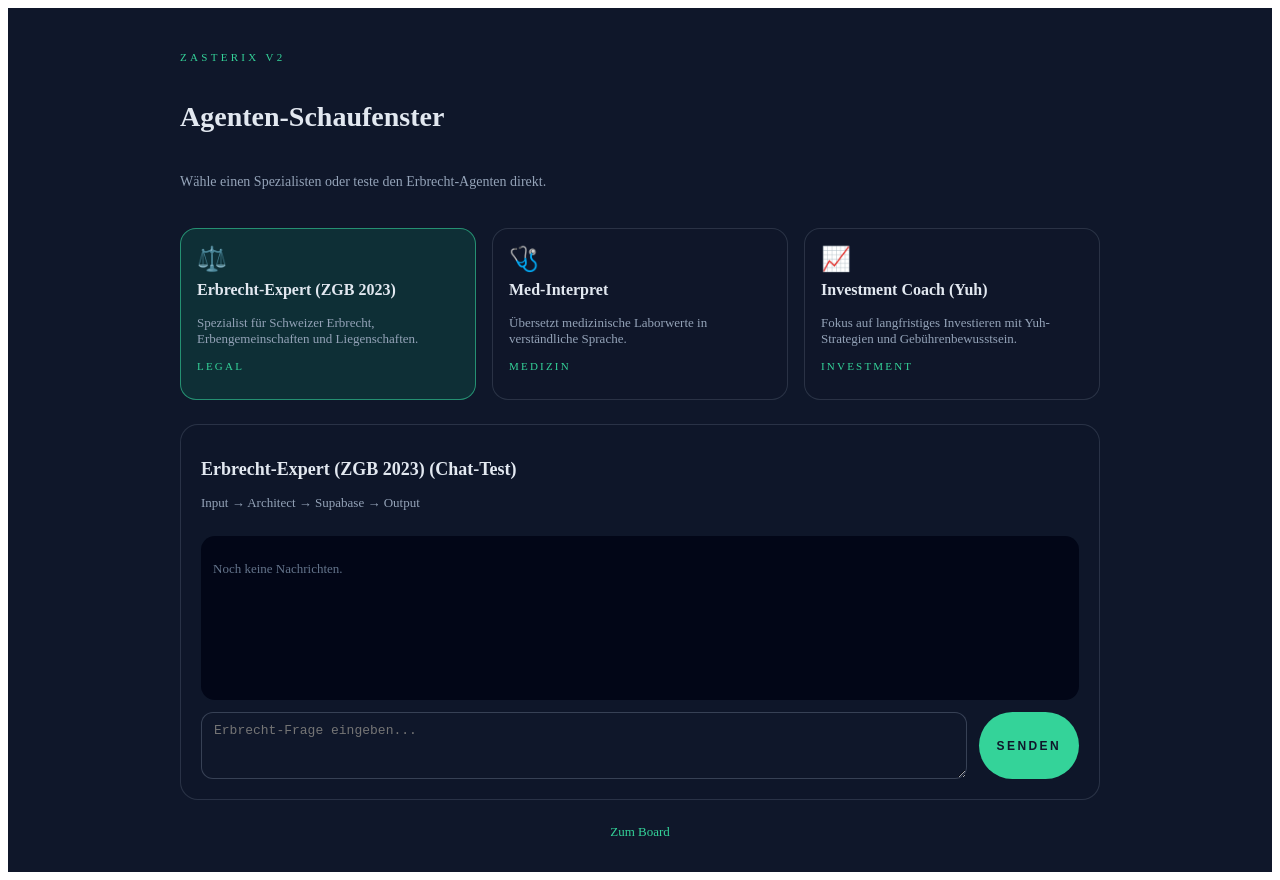
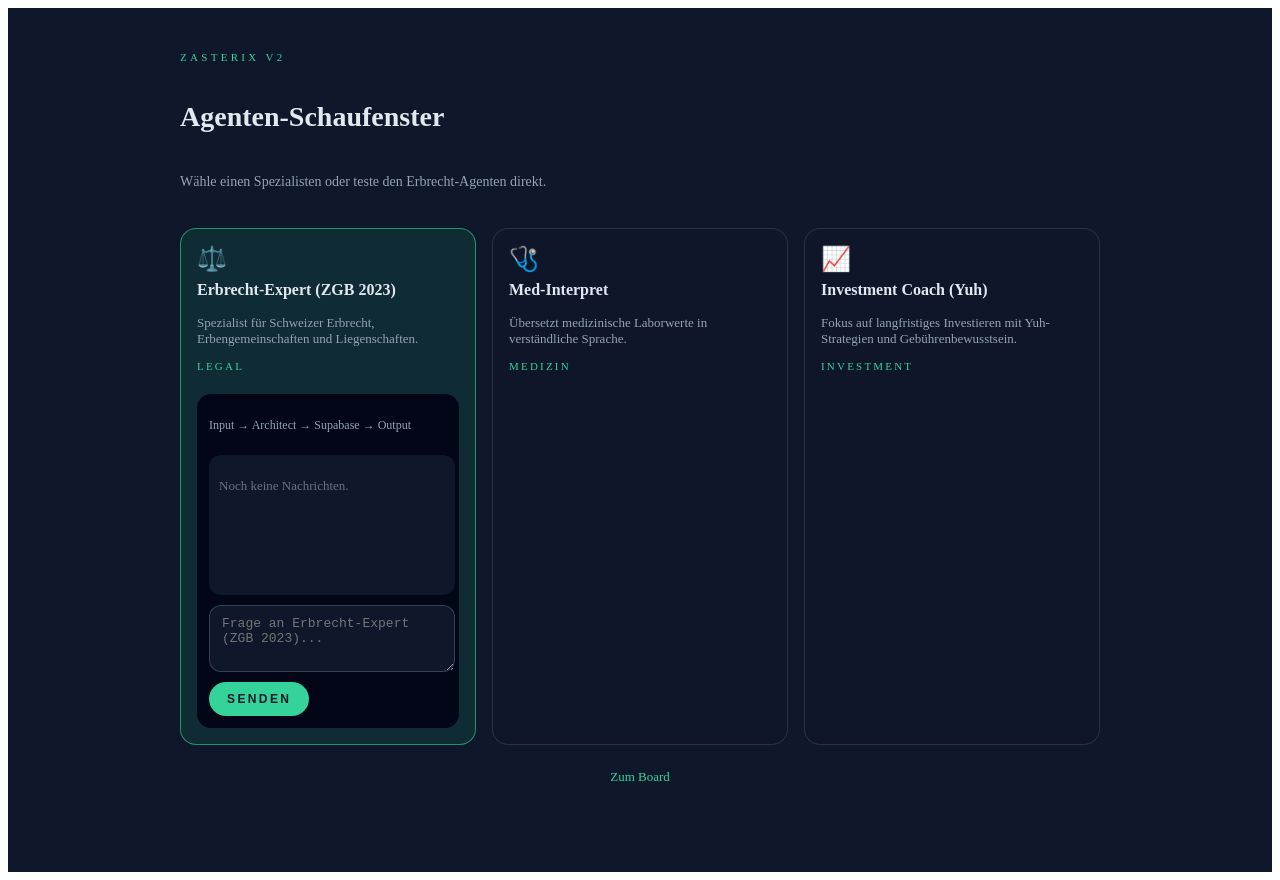
Before and after one commit to 7grounds/zasterix-v2, a Next.js app: page /market in a window 1280 px wide. Built offline with nearby package versions, Linux system fonts and the light colour scheme.

Commit message:
ui: move chat input directly under selected agent
Co-authored-by: 7grounds <7grounds@users.noreply.github.com>

```diff
--- a/app/market/page.tsx
+++ b/app/market/page.tsx
@@ -1,6 +1,6 @@
 "use client";
 
-import { useMemo, useState } from "react";
+import { useMemo, useRef, useState } from "react";
 import { AGENTS } from "../../lib/agents";
 
 type ChatMessage = {
@@ -15,6 +15,7 @@ export default function MarketPage() {
   const [messages, setMessages] = useState<ChatMessage[]>([]);
   const [isSending, setIsSending] = useState(false);
   const [status, setStatus] = useState<string | null>(null);
+  const panelRefs = useRef<Record<string, HTMLDivElement | null>>({});
 
   const handleSelectAgent = (agentId: string) => {
     const agent = tiles.find((entry) => entry.id === agentId) ?? null;
@@ -22,6 +23,14 @@ export default function MarketPage() {
     setMessages([]);
     setStatus(null);
     setChatInput("");
+
+    if (!agent) return;
+    window.setTimeout(() => {
+      const panel = panelRefs.current[agent.id];
+      if (panel) {
+        panel.scrollIntoView({ behavior: "smooth", block: "center" });
+      }
+    }, 120);
   };
 
   const handleSend = async () => {
@@ -96,11 +105,10 @@ export default function MarketPage() {
           {tiles.map((agent) => (
             <div
               key={agent.id}
-              onClick={() => handleSelectAgent(agent.id)}
               style={{
                 background:
                   activeAgent?.id === agent.id
-                    ? "rgba(16, 185, 129, 0.15)"
+                    ? "rgba(16, 185, 129, 0.12)"
                     : "rgba(15, 23, 42, 0.8)",
                 border:
                   activeAgent?.id === agent.id
@@ -109,7 +117,9 @@ export default function MarketPage() {
                 borderRadius: 16,
                 padding: 16,
                 cursor: "pointer",
+                transition: "border 0.2s ease, background 0.2s ease",
               }}
+              onClick={() => handleSelectAgent(agent.id)}
             >
               <div style={{ fontSize: 24 }}>{agent.icon}</div>
               <h3 style={{ marginTop: 8, fontSize: 16 }}>{agent.name}</h3>
@@ -127,48 +137,48 @@ export default function MarketPage() {
               >
                 {agent.category}
               </p>
-            </div>
-          ))}
-        </section>
 
-        <section
+              <div
+                ref={(node) => {
+                  panelRefs.current[agent.id] = node;
+                }}
                 style={{
-            background: "rgba(15, 23, 42, 0.9)",
-            border: "1px solid rgba(148, 163, 184, 0.2)",
-            borderRadius: 18,
-            padding: 20,
-            display: "grid",
-            gap: 12,
+                  marginTop: 12,
+                  overflow: "hidden",
+                  maxHeight: activeAgent?.id === agent.id ? 480 : 0,
+                  opacity: activeAgent?.id === agent.id ? 1 : 0,
+                  transition: "max-height 0.35s ease, opacity 0.35s ease",
                 }}
               >
-          <div>
-            <h2 style={{ fontSize: 18, fontWeight: 600 }}>
-              {activeAgent
-                ? `${activeAgent.name} (Chat-Test)`
-                : "Agenten-Chat"}
-            </h2>
-            <p style={{ fontSize: 13, color: "#94a3b8" }}>
-              {activeAgent
+                <div
+                  style={{
+                    marginTop: 10,
+                    background: "#020617",
+                    borderRadius: 14,
+                    padding: 12,
+                    display: "grid",
+                    gap: 10,
+                  }}
+                >
+                  <p style={{ fontSize: 12, color: "#94a3b8" }}>
+                    {activeAgent?.id === agent.id
                       ? "Input → Architect → Supabase → Output"
-                : "Wähle oben einen Agenten aus."}
+                      : ""}
                   </p>
-          </div>
 
                   <div
                     style={{
                       display: "grid",
                       gap: 8,
-              background: "#020617",
-              borderRadius: 14,
-              padding: 12,
-              minHeight: 140,
+                      background: "#0f172a",
+                      borderRadius: 12,
+                      padding: 10,
+                      minHeight: 120,
                     }}
                   >
                     {messages.length === 0 ? (
                       <p style={{ fontSize: 13, color: "#64748b" }}>
-                {activeAgent
-                  ? "Noch keine Nachrichten."
-                  : "Bitte zuerst einen Agenten auswählen."}
+                        Noch keine Nachrichten.
                       </p>
                     ) : (
                       messages.map((message, index) => (
@@ -178,7 +188,8 @@ export default function MarketPage() {
                               fontSize: 10,
                               textTransform: "uppercase",
                               letterSpacing: "0.2em",
-                      color: message.role === "user" ? "#38bdf8" : "#34d399",
+                              color:
+                                message.role === "user" ? "#38bdf8" : "#34d399",
                             }}
                           >
                             {message.role === "user" ? "User" : "Agent"}
@@ -193,24 +204,22 @@ export default function MarketPage() {
 
                   {isSending ? (
                     <p style={{ fontSize: 12, color: "#34d399" }}>
-              {activeAgent
-                ? `Agent analysiert ${activeAgent.name}...`
-                : "Agent analysiert..."}
+                      Agent analysiert {agent.name}...
                     </p>
                   ) : null}
                   {status ? (
                     <p style={{ fontSize: 12, color: "#f87171" }}>{status}</p>
                   ) : null}
 
-          <div style={{ display: "flex", gap: 12, flexWrap: "wrap" }}>
+                  <div style={{ display: "flex", gap: 10, flexWrap: "wrap" }}>
                     <textarea
                       rows={3}
-              placeholder="Erbrecht-Frage eingeben..."
+                      placeholder={`Frage an ${agent.name}...`}
                       value={chatInput}
                       onChange={(event) => setChatInput(event.target.value)}
                       style={{
                         flex: 1,
-                minWidth: 240,
+                        minWidth: 220,
                         background: "#0f172a",
                         border: "1px solid rgba(148, 163, 184, 0.3)",
                         borderRadius: 12,
@@ -239,6 +248,10 @@ export default function MarketPage() {
                       {isSending ? "Send..." : "Senden"}
                     </button>
                   </div>
+                </div>
+              </div>
+            </div>
+          ))}
         </section>
 
         <footer style={{ textAlign: "center", fontSize: 13, color: "#94a3b8" }}>
```
Lines whose indentation alone changed are shown as unchanged.
